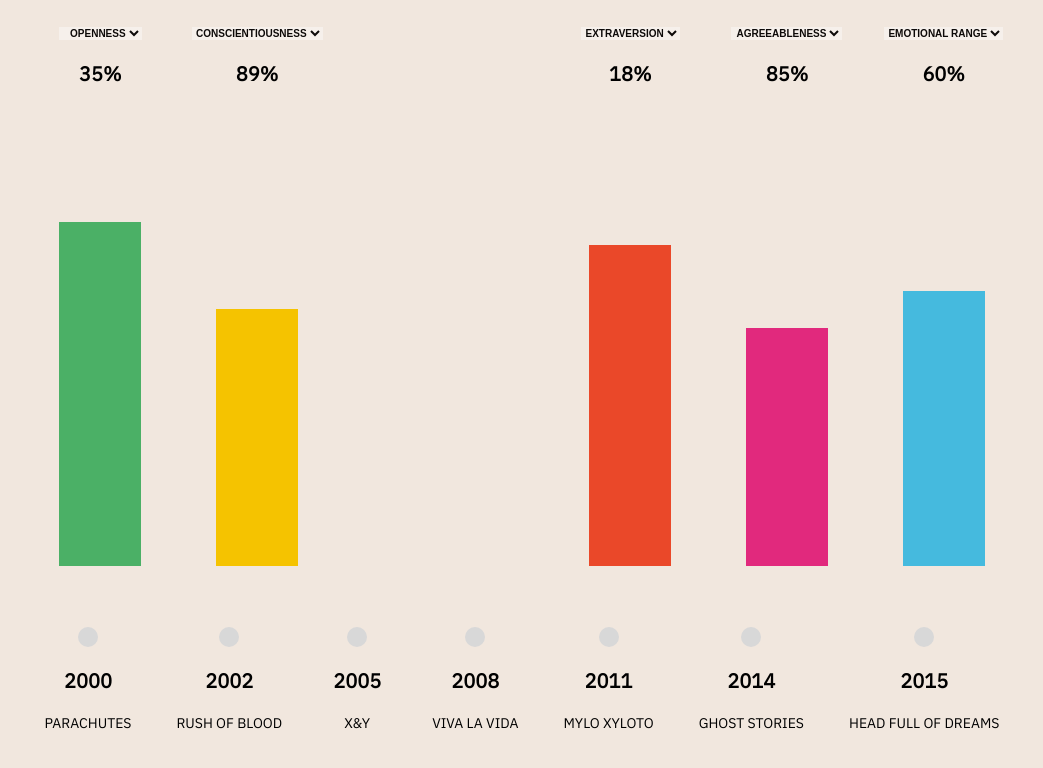
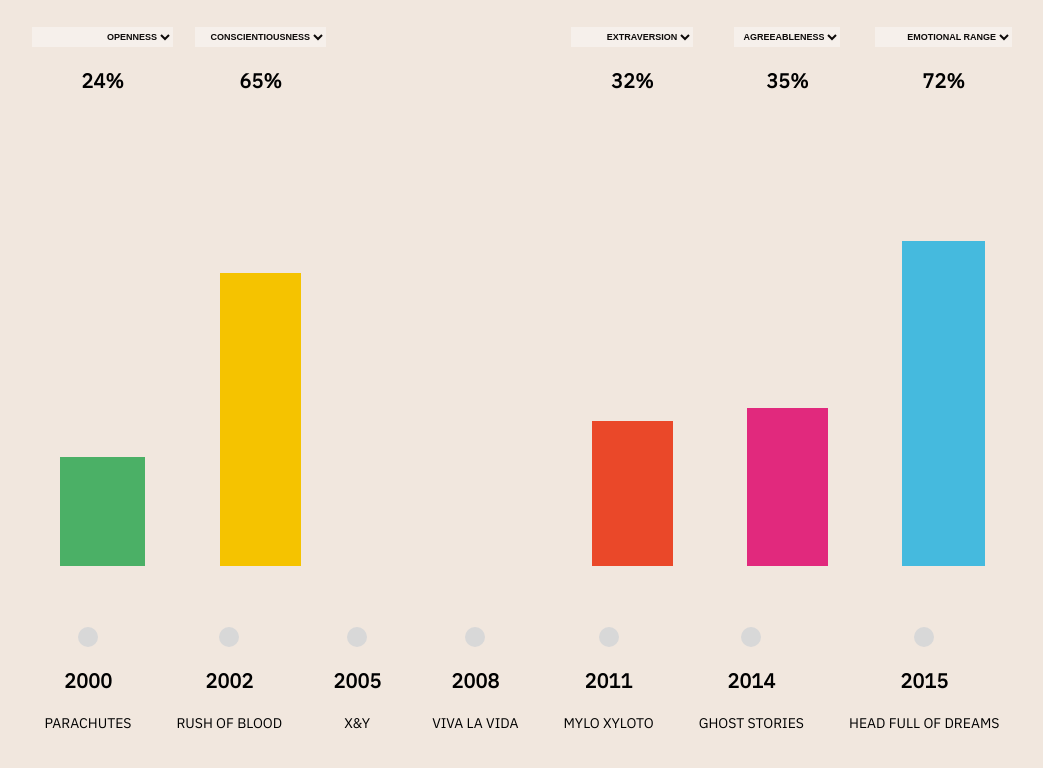
Before and after one commit to mcconville/coldplay, a website: page public/index.html in a window 1280 px wide. Shown: the part 90-858 px from the top of the page, without its empty margins (118-1161 px from the left). Drawn offline with Linux system fonts and the light colour scheme.

Commit message:
lots of data plumbed in now

```diff
--- a/public/index.html
+++ b/public/index.html
@@ -28,28 +28,28 @@
     <div class="columns">
       <div class="column">
         <div class="data">
-          <select id="select0" class="traitselect"></select>
+          <select id="select0" class="traitselect" onchange="changeSelect(0)"></select>
           <div id="data0" class="datavalue">75%</div>
         </div>
         <div class="bar">
           <div class="margin"></div>
           <div class="measurement">
-            <div class="whitespace" style="height:25%;"></div>
-            <div class="filledspace range" style="height:75%;"></div>
+            <div id="whitespace0" class="whitespace" style="height:25%;"></div>
+            <div id="filled0" class="filledspace range" style="height:75%;"></div>
           </div>
           <div class="margin"></div>
         </div>
       </div>
       <div class="column">
         <div class="data">
-          <select id="select1" class="traitselect"></select>
+          <select id="select1" class="traitselect" onchange="changeSelect(1)"></select>
           <div id="data1" class="datavalue">56%</div>
         </div>
         <div class="bar">
           <div class="margin"></div>
           <div class="measurement">
-            <div class="whitespace" style="height:44%;"></div>
-            <div class="filledspace openness" style="height:56%;"></div>
+            <div id="whitespace1" class="whitespace" style="height:44%;"></div>
+            <div id="filled1" class="filledspace openness" style="height:56%;"></div>
           </div>
           <div class="margin"></div>
         </div>
@@ -62,42 +62,42 @@
       </div>
       <div class="column">
         <div class="data">
-          <select id="select2" class="traitselect"></select>
+          <select id="select2" class="traitselect" onchange="changeSelect(2)"></select>
           <div id="data2" class="datavalue">70%</div>
         </div>
         <div class="bar">
           <div class="margin"></div>
           <div class="measurement">
-            <div class="whitespace" style="height:30%;"></div>
-            <div class="filledspace conscienciousness" style="height:70%;"></div>
+            <div id="whitespace2" class="whitespace" style="height:30%;"></div>
+            <div id="filled2" class="filledspace conscienciousness" style="height:70%;"></div>
           </div>
           <div class="margin"></div>
         </div>
       </div>
       <div class="column">
         <div class="data">
-          <select id="select3" class="traitselect"></select>
+          <select id="select3" class="traitselect" onchange="changeSelect(3)"></select>
           <div id="data3" class="datavalue">52%</div>
         </div>
         <div class="bar">
           <div class="margin"></div>
           <div class="measurement">
-            <div class="whitespace" style="height:48%;"></div>
-            <div class="filledspace extraversion" style="height:52%;"></div>
+            <div id="whitespace3" class="whitespace" style="height:48%;"></div>
+            <div id="filled3" class="filledspace extraversion" style="height:52%;"></div>
           </div>
           <div class="margin"></div>
         </div>
       </div>
       <div class="column">
         <div class="data">
-          <select id="select4" class="traitselect"></select>
+          <select id="select4" class="traitselect" onchange="changeSelect(4)"></select>
           <div id="data4" class="datavalue">60%</div>
         </div>
         <div class="bar">
           <div class="margin"></div>
           <div class="measurement">
-            <div class="whitespace" style="height:40%;"></div>
-            <div class="filledspace agreeableness" style="height:60%;"></div>
+            <div id="whitespace4" class="whitespace" style="height:40%;"></div>
+            <div id="filled4" class="filledspace agreeableness" style="height:60%;"></div>
           </div>
           <div class="margin"></div>
         </div>
--- a/public/javascript/index.js
+++ b/public/javascript/index.js
@@ -1,5 +1,22 @@
 var albums;
 var insights = [];
+
+var chris = document.getElementById('chris');
+
+function changeSelect(reference) {
+  console.log(reference);
+
+  var selector = document.getElementById('select' + reference);
+  var percentile = selector[selector.selectedIndex].value;
+
+  var datalabel = document.getElementById('data' + reference);
+  datalabel.innerHTML = percentile + '%';
+  var whitespace = document.getElementById('whitespace' + reference);
+  var gap = 100 - percentile;
+  whitespace.style.height = gap + '%';
+  var filled = document.getElementById('filled' + reference);
+  filled.style.height = percentile + '%';
+}
 
 function dataReader() {
   console.log(this.responseText);
@@ -22,45 +39,57 @@
     console.log(event.target.value);
     console.log(insights[event.target.value]);
 
-    var src = "./images/svg/" + event.target.value + ".svg"
-    var chris = document.getElementById('chris');
-    chris.src = src;
+
+    chris.style.opacity = 0;
     initializeTraitPickers(event.target.value);
+    // chris.style.opacity = 1;
   }
 
   initializeTraitPickers(albumpicker.value);
 }
 
-function initializeTraitPickers(personalityid){
+function addOption(trait, selectcount, traitselect) {
+  var percentile = Math.round(trait.percentile * 100);
+
+  var newoption = document.createElement('option');
+  newoption.innerHTML = trait.name;
+  newoption.type = 'parent';
+  newoption.value = percentile;
+  traitselect.appendChild(newoption);
+
+  var datalabel = document.getElementById('data' + selectcount);
+  datalabel.innerHTML = percentile + '%';
+  var whitespace = document.getElementById('whitespace' + selectcount);
+  var gap = 100 - percentile;
+  whitespace.style.height = gap + '%';
+  var filled = document.getElementById('filled' + selectcount);
+  filled.style.height = percentile + '%';
+}
+
+function initializeTraitPickers(personalityid) {
   var personality = insights[personalityid].personality;
 
   var selectid = 'select';
   var selectcount = 0;
 
-  personality.forEach(function(trait){
+  personality.forEach(function(trait) {
     var traitselect = document.getElementById(selectid + selectcount);
     traitselect.innerHTML = "";
+    addOption(trait, selectcount, traitselect);
 
-    var percentile = Math.round(trait.percentile * 100);
-
-    // Math.round(parseInt(trait.percentile)*100)
-
-    var newoption = document.createElement('option');
-    newoption.innerHTML = trait.name;
-    newoption.type = 'parent';
-    newoption.value = percentile;
-    // newoption.value = ;
-    traitselect.appendChild(newoption);
-
-    var datalabel = document.getElementById('data' + selectcount);
-    datalabel.innerHTML = percentile + '%';
-
-
-
-
+    trait.children.forEach(function(childtrait) {
+      addOption(childtrait, selectcount, traitselect);
+    })
 
     selectcount++;
   })
+
+  var src = "./images/svg/" + personalityid + ".svg"
+
+  chris.src = src;
+  chris.style.opacity = 1;
+
+
 }
 
 function insightsReader() {
--- a/public/stylesheets/style.css
+++ b/public/stylesheets/style.css
@@ -61,6 +61,7 @@
 
 .chris {
   height: 100%;
+  transition: opacity .5s ease-in-out;
 }
 
 .columns {
@@ -126,9 +127,21 @@
   height: 100%;
 }
 
-.whitespace {}
+.whitespace {
+  -webkit-transition: height 1s ease;
+  -moz-transition: height 1s ease;
+  -o-transition: height 1s ease;
+  -ms-transition: height 1s ease;
+  transition: height 1s ease;
+}
 
-.filledspace {}
+.filledspace {
+  -webkit-transition: height 1s ease;
+  -moz-transition: height 1s ease;
+  -o-transition: height 1s ease;
+  -ms-transition: height 1s ease;
+  transition: height 1s ease;
+}
 
 .range {
   background: #4BB066;
@@ -216,17 +229,20 @@
   font-weight: bold;
 }
 
-.pickerlabel{
+.pickerlabel {
   color: #0D0A09;
   font-size: 16px;
   padding-right: 5px;
 }
 
-input, textarea, select, a { outline: none; }
+input, textarea, select, a {
+  outline: none;
+}
 
-.traitselect{
+.traitselect {
   border: none;
-    font-size: 10px;
+  font-size: 9px;
+  height: 20px;
   text-transform: uppercase;
   color: #0D0A09;
   background: #f6f0eb;
```
Lines whose indentation alone changed are shown as unchanged.
